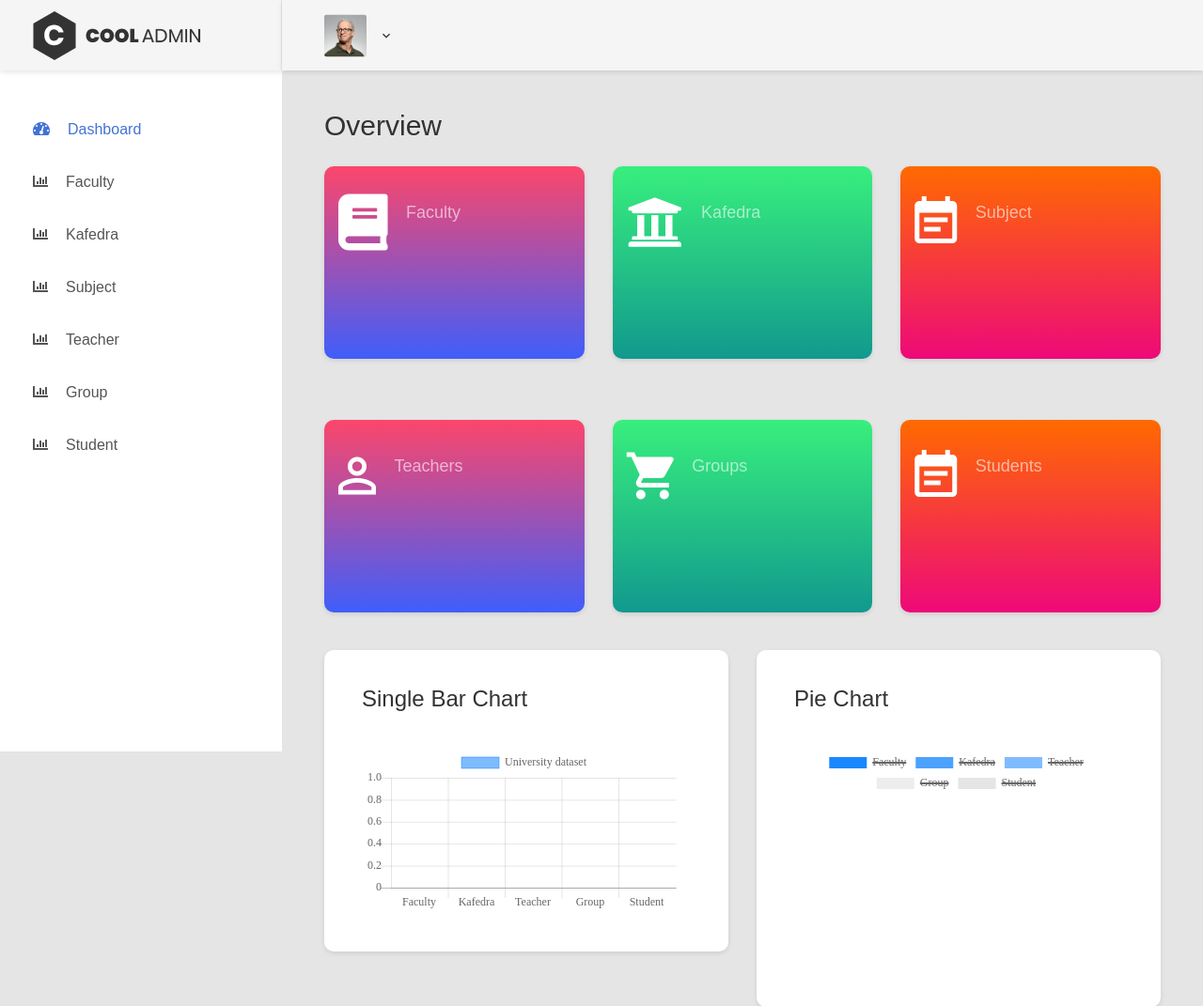
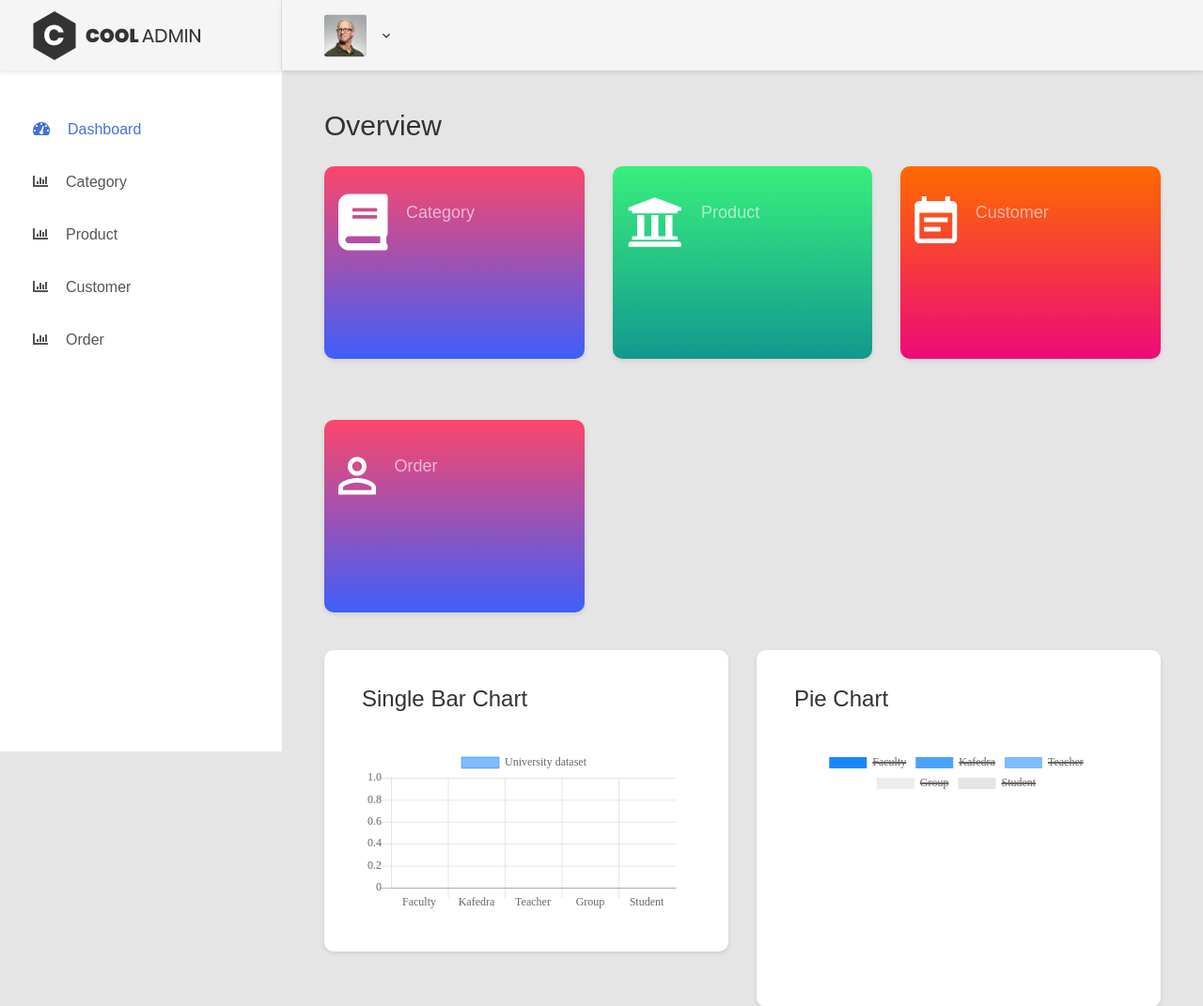
Before and after one commit to MirAnv1545/Maxway, a Django app: template templates/index.html in a window 1280 px wide. Shown: the top 1071 px of the page at 94% size. Run offline with Django 3.2, Linux system fonts and the light colour scheme; the template is opened without the code that fills it, so the values that code supplies are empty; some libraries are stand-ins or nearby versions.

Commit message:
MaxWay L2Q ver2 (1 food index_style)

```diff
--- a/dashboard/services.py
+++ b/dashboard/services.py
@@ -42,7 +42,7 @@ def get_customer():
 
 def get_orders():
     with closing(connection.cursor()) as cursor:
-        cursor.execute("""SELECT food_order.id, food_order.customer, food_order.address,
+        cursor.execute("""SELECT food_order.id, food_order.customer_id, food_order.address,
         food_order.payment_type, food_customer.first_name as customer_first_name from
         food_order left join food_customer on food_order.customer_id = food_customer.id
         """)
--- a/dashboard/urls.py
+++ b/dashboard/urls.py
@@ -26,4 +26,5 @@ urlpatterns = [
     # path('teacher/<int:pk>/edit/',teacher_edit, name='teacher_edit'),
     # path('teacher/<int:pk>/delete/',teacher_delete, name='teacher_delete'),
     # path('teacher/list/',teacher_list, name='teacher_list'),
+    path('profile/', profile, name='profile'),
     ]
--- a/dashboard/views.py
+++ b/dashboard/views.py
@@ -225,3 +225,6 @@ def home_page(request):
 #     }
 #     return render(request,'teacher/list.html',ctx)
 #
+@login_required_decorator
+def profile(request):
+    return render(request,'profile.html')
--- a/templates/index.html
+++ b/templates/index.html
@@ -27,8 +27,8 @@
                                         <i class="fa fa-book"></i>
                                     </div>
                                     <div class="text">
-                                        <h2>{{ counts.faculties|intcomma}}</h2>
-                                        <span>Faculty</span>
+                                        <h2>{{ counts.categories|intcomma}}</h2>
+                                        <span>Category</span>
                                     </div>
                                 </div>
                                 <div class="overview-chart">
@@ -55,8 +55,8 @@
                                         <i class="fa fa-bank"></i>
                                     </div>
                                     <div class="text">
-                                        <h2>{{ counts.kafedras|intcomma }}</h2>
-                                        <span>Kafedra</span>
+                                        <h2>{{ counts.products|intcomma }}</h2>
+                                        <span>Product</span>
                                     </div>
                                 </div>
                                 <div class="overview-chart">
@@ -83,8 +83,8 @@
                                         <i class="zmdi zmdi-calendar-note"></i>
                                     </div>
                                     <div class="text">
-                                        <h2>{{ counts.subjects|intcomma }}</h2>
-                                        <span>Subject</span>
+                                        <h2>{{ counts.customers|intcomma }}</h2>
+                                        <span>Customer</span>
                                     </div>
                                 </div>
                                 <div class="overview-chart">
@@ -113,64 +113,8 @@
                                         <i class="zmdi zmdi-account-o"></i>
                                     </div>
                                     <div class="text">
-                                        <h2>{{ counts.teachers|intcomma }}</h2>
-                                        <span>Teachers</span>
-                                    </div>
-                                </div>
-                                <div class="overview-chart">
-                                    <div class="chartjs-size-monitor"
-                                         style="position: absolute; inset: 0px; overflow: hidden; pointer-events: none; visibility: hidden; z-index: -1;">
-                                        <div class="chartjs-size-monitor-expand"
-                                             style="position:absolute;left:0;top:0;right:0;bottom:0;overflow:hidden;pointer-events:none;visibility:hidden;z-index:-1;">
-                                            <div style="position:absolute;width:1000000px;height:1000000px;left:0;top:0"></div>
-                                        </div>
-                                        <div class="chartjs-size-monitor-shrink"
-                                             style="position:absolute;left:0;top:0;right:0;bottom:0;overflow:hidden;pointer-events:none;visibility:hidden;z-index:-1;">
-                                            <div style="position:absolute;width:200%;height:200%;left:0; top:0"></div>
-                                        </div>
-                                    </div>
-                                </div>
-                            </div>
-                        </div>
-                    </div>
-                    <div class="col-sm-6 col-lg-4">
-                        <div class="overview-item overview-item--c2">
-                            <div class="overview__inner">
-                                <div class="overview-box clearfix">
-                                    <div class="icon">
-                                        <i class="zmdi zmdi-shopping-cart"></i>
-                                    </div>
-                                    <div class="text">
-                                        <h2>{{ counts.groups|intcomma }}</h2>
-                                        <span>Groups</span>
-                                    </div>
-                                </div>
-                                <div class="overview-chart">
-                                    <div class="chartjs-size-monitor"
-                                         style="position: absolute; inset: 0px; overflow: hidden; pointer-events: none; visibility: hidden; z-index: -1;">
-                                        <div class="chartjs-size-monitor-expand"
-                                             style="position:absolute;left:0;top:0;right:0;bottom:0;overflow:hidden;pointer-events:none;visibility:hidden;z-index:-1;">
-                                            <div style="position:absolute;width:1000000px;height:1000000px;left:0;top:0"></div>
-                                        </div>
-                                        <div class="chartjs-size-monitor-shrink"
-                                             style="position:absolute;left:0;top:0;right:0;bottom:0;overflow:hidden;pointer-events:none;visibility:hidden;z-index:-1;">
-                                            <div style="position:absolute;width:200%;height:200%;left:0; top:0"></div>
-                                        </div>
-                                    </div>
-                                </div>
-                            </div>
-                        </div>
-                    </div>
-                    <div class="col-sm-6 col-lg-4">
-                        <div class="overview-item overview-item--c3">
-                            <div class="overview__inner">
-                                <div class="overview-box clearfix">
-                                    <div class="icon">
-                                        <i class="zmdi zmdi-calendar-note"></i>
-                                    </div>
-                                    <div class="text">
-                                        <h2>{{ counts.students|intcomma }}</h2>
-                                        <span>Students</span>
+                                        <h2>{{ counts.orders|intcomma }}</h2>
+                                        <span>Order</span>
                                     </div>
                                 </div>
                                 <div class="overview-chart">
--- a/templates/sidebar.html
+++ b/templates/sidebar.html
@@ -14,22 +14,16 @@
                     <a href="{% url 'home_page' %}"><i class="fas fa-tachometer-alt"></i>Dashboard</a>
                 </li>
                 <li>
-                    <a href="{% url 'faculty_list' %}"><i class="fas fa-chart-bar"></i>Faculty</a>
+                    <a href="{% url 'home_page' %}"><i class="fas fa-chart-bar"></i>Category</a>
                 </li>
                 <li>
-                    <a href="{% url 'kafedra_list' %}"><i class="fas fa-chart-bar"></i>Kafedra</a>
+                    <a href="{% url 'home_page' %}"><i class="fas fa-chart-bar"></i>Product</a>
                 </li>
                 <li>
-                    <a href="{% url 'subject_list' %}"><i class="fas fa-chart-bar"></i>Subject</a>
+                    <a href="{% url 'home_page' %}"><i class="fas fa-chart-bar"></i>Customer</a>
                 </li>
                 <li>
-                    <a href="{% url 'teacher_list' %}"><i class="fas fa-chart-bar"></i>Teacher</a>
-                </li>
-                <li>
-                    <a href="{% url 'group_list' %}"><i class="fas fa-chart-bar"></i>Group</a>
-                </li>
-                <li>
-                    <a href="{% url 'student_list' %}"><i class="fas fa-chart-bar"></i>Student</a>
+                    <a href="{% url 'home_page' %}"><i class="fas fa-chart-bar"></i>Order</a>
                 </li>
 
             </ul>
```
